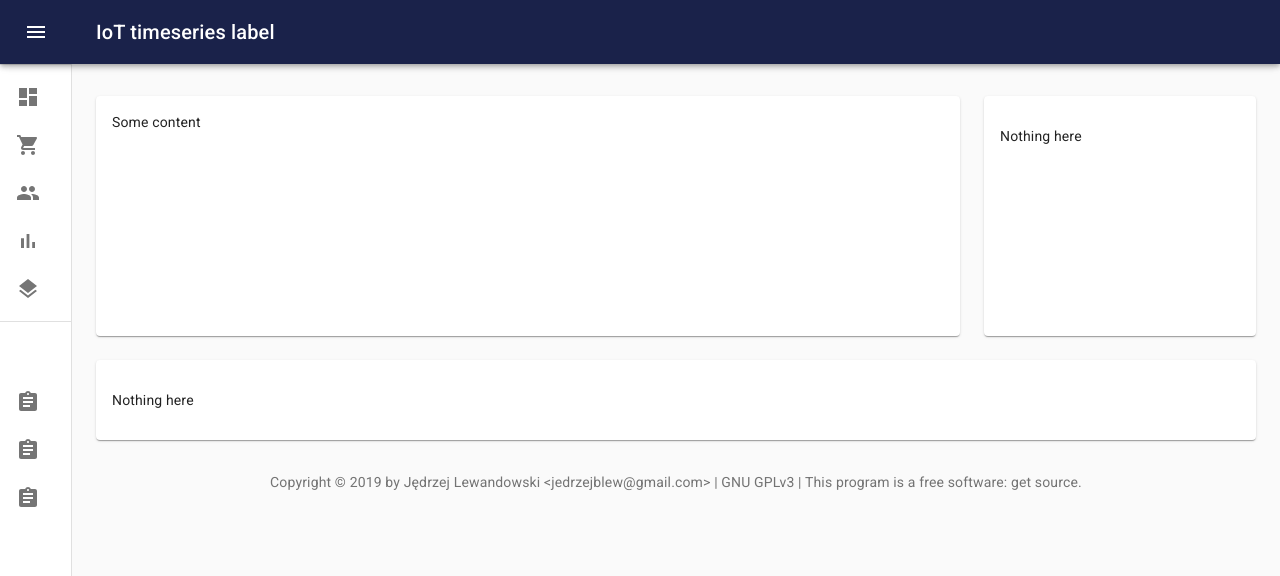
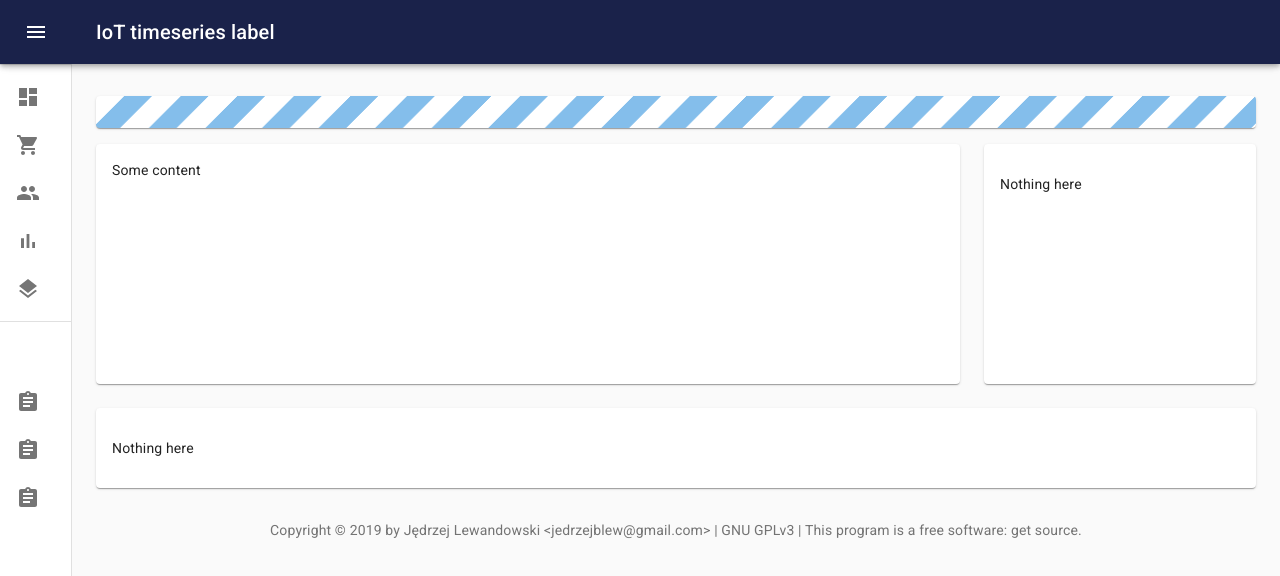
Before and after one commit to Jblew/iot-timeseries-label-react-ui, a React (Create React App) app: page / in a window 1280 px wide. Shown: the top 576 px of the page. Built offline with nearby package versions, Linux system fonts and the light colour scheme.

Commit message:
feat: add StripesBar component

```diff
--- a/src/components/layout/DrawerLayout.tsx
+++ b/src/components/layout/DrawerLayout.tsx
@@ -13,6 +13,7 @@
 import React from "react";
 
 import { config } from "../../config";
+import StripesBar from "../misc/StripesBar";
 
 import Footer from "./Footer";
 
@@ -86,6 +87,10 @@
         paddingTop: theme.spacing(4),
         paddingBottom: theme.spacing(4),
     },
+    stripesBar: {
+        marginBottom: "1rem",
+        height: "2rem",
+    },
 }));
 
 export default function DrawerLayout(props: any) {
@@ -135,6 +140,7 @@
             <main className={classes.content}>
                 <div className={classes.appBarSpacer} />
                 <Container maxWidth="lg" className={classes.container}>
+                    <StripesBar className={classes.stripesBar} />
                     {props.children}
                 </Container>
                 <Footer />
--- /dev/null
+++ b/src/components/misc/StripesBar.tsx
@@ -0,0 +1,28 @@
+import { makeStyles } from "@material-ui/core/styles";
+import React from "react";
+import clsx from "clsx";
+import Paper from "@material-ui/core/Paper";
+
+const useStyles = makeStyles(theme => {
+    return {
+        stripesBar: () => {
+            const colorA = theme.palette.secondary.main;
+            const colorB = "white";
+            const backgroundImage =
+                `linear-gradient(315deg, ${colorA} 25%, ${colorB} 25%, ${colorB} 50%, ` +
+                `${colorA} 50%, ${colorA} 75%, ${colorB} 75%, ${colorB} 100%)`;
+            return {
+                width: "100%",
+                height: "1rem",
+                backgroundImage,
+                backgroundSize: "56.57px 56.57px",
+            };
+        },
+    };
+});
+
+export default function StripesBar(props: { className: string }) {
+    const classes = useStyles();
+
+    return <Paper className={clsx(classes.stripesBar, props.className)} />;
+}
```
